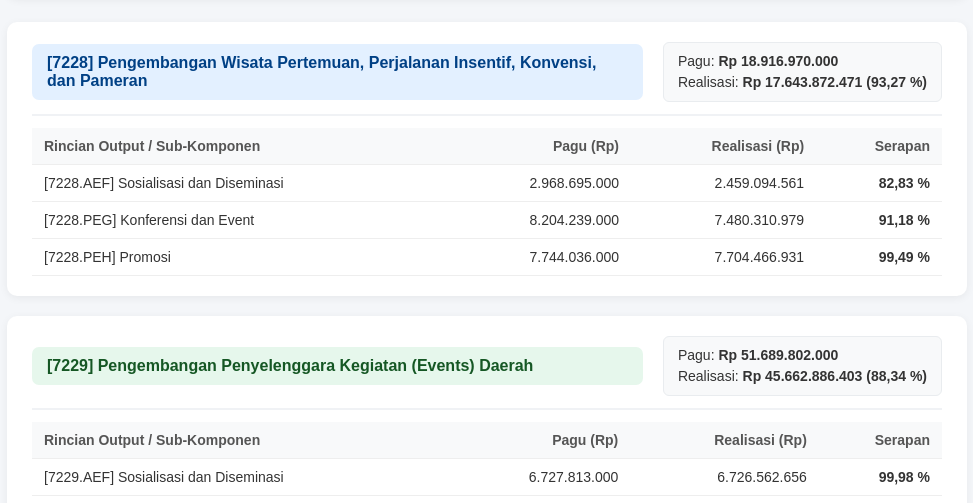
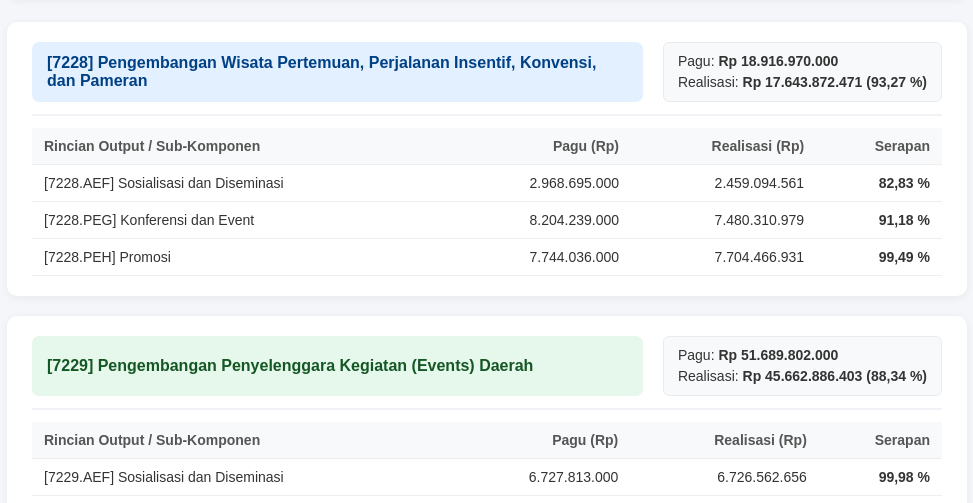
Before and after one commit to kijatipandego/dashboard-anggaran, a plain HTML site: page index.html in a window 1280 px wide. Shown: the part 277-780 px from the top of the page, without its empty margins (153-1126 px from the left). Drawn offline with Linux system fonts and the light colour scheme.

Commit message:
Update index.html

```diff
--- a/index.html
+++ b/index.html
@@ -13,9 +13,9 @@
         .card p { margin: 0; font-size: 22px; font-weight: bold; }
 
         .satker-box { background: white; padding: 20px 25px; border-radius: 10px; box-shadow: 0 2px 8px rgba(0,0,0,0.06); margin-bottom: 20px; }
-        .satker-header { display: flex; justify-content: space-between; align-items: center; gap: 20px; border-bottom: 2px solid #f0f2f5; padding-bottom: 12px; margin-bottom: 12px; }
-        .satker-title { margin: 0; font-size: 16px; padding: 10px 15px; border-radius: 7px; flex: 1; }
-        .satker-summary { font-size: 14px; background: #f8f9fa; border: 1px solid #e9ecef; padding: 8px 14px; border-radius: 6px; color: #333; text-align: left; line-height: 1.5; white-space: nowrap; }
+        .satker-header { display: flex; justify-content: space-between; align-items: stretch; gap: 20px; border-bottom: 2px solid #f0f2f5; padding-bottom: 12px; margin-bottom: 12px; }
+        .satker-title { margin: 0; font-size: 16px; padding: 10px 15px; border-radius: 7px; flex: 1; display: flex; align-items: center; }
+        .satker-summary { font-size: 14px; background: #f8f9fa; border: 1px solid #e9ecef; padding: 8px 14px; border-radius: 6px; color: #333; text-align: left; line-height: 1.5; white-space: nowrap; display: flex; flex-direction: column; justify-content: center; }
 
         table { width: 100%; border-collapse: collapse; }
         th, td { padding: 10px 12px; border-bottom: 1px solid #eee; text-align: left; font-size: 14px; }
@@ -49,14 +49,13 @@
     </div>
 
     <script>
-        // Warna background khusus di belakang nama satker saja
         const temaWarna = [
-            { bg: '#e3f0ff', teks: '#004085' }, // Biru lembut
-            { bg: '#e6f7ec', teks: '#155724' }, // Hijau lembut
-            { bg: '#f0e8ff', teks: '#3d2070' }, // Ungu lembut
-            { bg: '#fff0e0', teks: '#8a3504' }, // Oranye lembut
-            { bg: '#e0f5f8', teks: '#0c5460' }, // Toska lembut
-            { bg: '#fce8f0', teks: '#7d153e' }  // Merah muda/Marun lembut
+            { bg: '#e3f0ff', teks: '#004085' },
+            { bg: '#e6f7ec', teks: '#155724' },
+            { bg: '#f0e8ff', teks: '#3d2070' },
+            { bg: '#fff0e0', teks: '#8a3504' },
+            { bg: '#e0f5f8', teks: '#0c5460' },
+            { bg: '#fce8f0', teks: '#7d153e' }
         ];
 
         fetch('data.json')
```
